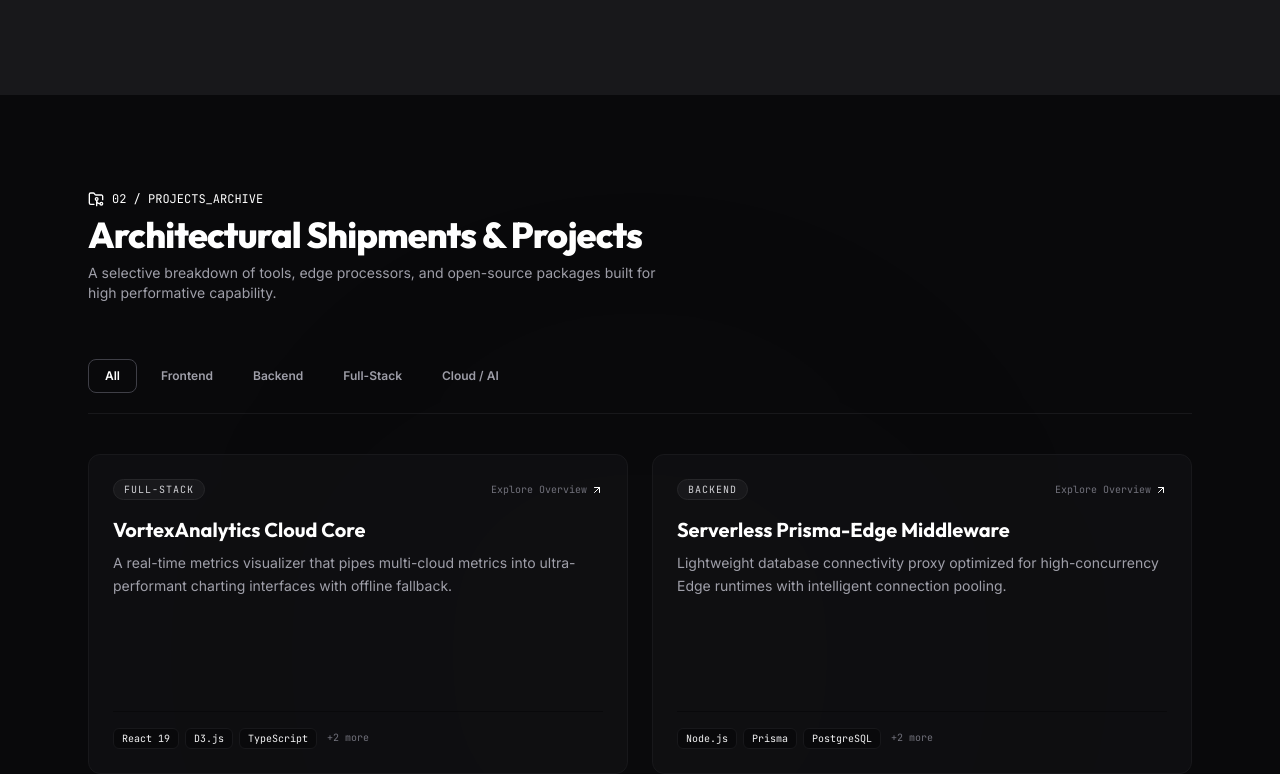
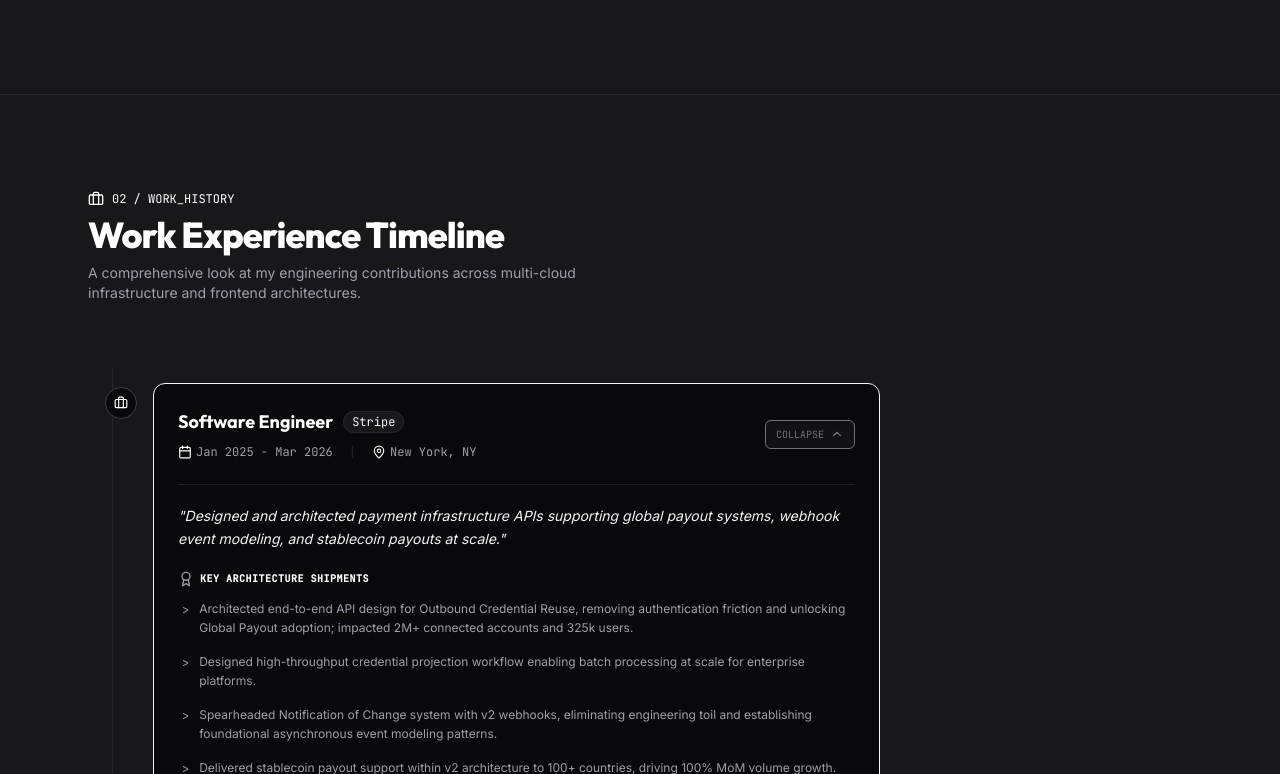
Before and after one commit to chialin6/portfolio, a React (Vite) app: page / in a window 1280 px wide. Shown: the part 2026-2800 px from the top of the page. Built offline with nearby package versions, Linux system fonts and the light colour scheme.

Commit message:
update projects && PR preview setup

```diff
--- a/src/App.tsx
+++ b/src/App.tsx
@@ -33,7 +33,7 @@ export default function App() {
       }
 
       // 3. Simple intersection tracker for highlighting navbar tabs
-      const sections = ["overview", "skills", "projects", "experience"];
+      const sections = ["overview", "skills", "experience", "projects"];
       const scrollPos = window.scrollY + 200;
 
       for (const section of sections) {
@@ -56,8 +56,8 @@ export default function App() {
   const menuItems = [
     { id: "overview", label: "OVERVIEW" },
     { id: "skills", label: "SKILLS" },
+    { id: "experience", label: "CAREER" },
     { id: "projects", label: "PROJECTS" },
-    { id: "experience", label: "CAREER" },
   ];
 
   const handleNavClick = (id: string) => {
@@ -142,8 +142,8 @@ export default function App() {
       <main className="relative">
         <Overview />
         <Skills />
+        <Experience />
         <Projects />
-        <Experience />
       </main>
 
       {/* Fast Back To Top pill */}
--- a/src/components/Projects.tsx
+++ b/src/components/Projects.tsx
@@ -10,11 +10,11 @@ import { projectsData } from "../data";
 import { Project } from "../types";
 
 export default function Projects() {
-  const [selectedCategory, setSelectedCategory] = useState<"All" | "Frontend" | "Backend" | "Full-Stack" | "Cloud / AI">("All");
+  const [selectedCategory, setSelectedCategory] = useState<"All" | "Frontend" | "Cloud / AI" | "Embedded Systems" | "Research">("All");
   const [activeProject, setActiveProject] = useState<Project | null>(null);
   const [copiedSnippet, setCopiedSnippet] = useState(false);
 
-  const categories = ["All", "Frontend", "Backend", "Full-Stack", "Cloud / AI"] as const;
+  const categories = ["All", "Frontend", "Cloud / AI", "Embedded Systems", "Research"] as const;
 
   const filteredProjects = selectedCategory === "All"
     ? projectsData
@@ -35,7 +35,7 @@ export default function Projects() {
         <div className="mb-14">
           <div className="flex items-center gap-2 mb-2 font-mono text-xs text-white">
             <FolderGit2 className="w-4 h-4" />
-            <span>02 / PROJECTS_ARCHIVE</span>
+            <span>03 / PROJECTS_ARCHIVE</span>
           </div>
           <h2 className="text-3xl sm:text-4xl font-display font-extrabold text-white tracking-tight">
             Architectural Shipments & Projects
@@ -145,7 +145,7 @@ export default function Projects() {
                     <span className="text-xs font-mono text-zinc-300 bg-zinc-900 px-2.5 py-0.5 rounded-full border border-zinc-800">
                       {activeProject.category}
                     </span>
-                    <span className="text-xs text-zinc-550 font-mono">Case Study</span>
+                    <span className="text-xs text-zinc-550 font-mono">Details</span>
                   </div>
                   <button
                     onClick={() => setActiveProject(null)}
@@ -205,7 +205,7 @@ export default function Projects() {
                             className="inline-flex items-center gap-1.5 px-4 py-2 bg-white hover:bg-zinc-200 text-black font-semibold rounded-lg text-xs transition cursor-pointer"
                           >
                             <ExternalLink className="w-4 h-4" />
-                            <span>Live Simulation</span>
+                            <span>{activeProject.liveUrlLabel ?? "Live Site"}</span>
                           </a>
                         )}
                       </div>
--- a/src/data.ts
+++ b/src/data.ts
@@ -59,7 +59,11 @@ export const experienceData: Job[] = [
       "Designed integration testing framework for Payout Methods, intercepting multiple faulty rollouts pre-production.",
       "Accelerated developer velocity as an early adopter of LLM coding tools; hosted technical testing workshops that cut onboarding ramp-up times for new peers."
     ],
-    techStack: ["Ruby", "Java", "MongoDB", "S3", "GraphQL", "REST APIs", "API Design"]
+    techStack: ["Ruby", "Java", "MongoDB", "S3", "GraphQL", "REST APIs", "API Design"],
+    links: [
+      { label: "Outbound Setup Intents API Docs", url: "https://docs.stripe.com/api/v2/money-management/outbound-setup-intents?api-version=2026-02-25.preview" },
+      { label: "Payout Methods API Docs", url: "https://docs.stripe.com/api/v2/money-management/payout-methods?api-version=2026-02-25.preview" }
+    ]
   },
   {
     id: "exp-2",
@@ -69,11 +73,15 @@ export const experienceData: Job[] = [
     period: "Jul 2021 - Jan 2025",
     description: "Built and maintained critical data pipeline infrastructure, microservices, and reporting systems supporting global financial data operations.",
     details: [
-      "Designed critical microservice and database to automate client export billing, reducing manual operations by 95% and drastically cutting system debugging time.",
-      "Re-architected data reporting pipeline with Airflow to add advanced observability and fallback retries; integrated corporate SSO for secure role-based access control.",
-      "Managed cross-functional data integrations for upstream chat events, ensuring strict compliance with global privacy laws.",
-      "Built automated monitoring watchdog for export pipelines, significantly improving report delivery SLAs.",
-      "Led engineering culture initiatives by organizing 2 internal hackathons and participating in technical recruiting panels."
+      "Designed and built a microservice and database to automate client data export billing, cutting manual operations by 95% and improving processing efficiency.",
+      "Automated generation and distribution of formatted export details across multiple data sources and export types.",
+      "Introduced an auditing feature tracking all generated and delivered reports, enhancing data integrity and reducing debugging time by 60%.",
+      "Re-architected reporting orchestration pipeline with Airflow, improving observability and retry mechanisms to enhance overall pipeline reliability.",
+      "Integrated Single Sign-On (SSO) for authentication and role-based access management, increasing security and streamlining user access.",
+      "Represented team in a cross-functional project integrating new chat event types from upstream into client chat reports, ensuring data privacy and security compliance.",
+      "Built a watchdog system to monitor daily export jobs, achieving a 10% increase in on-time report generation and improving operational efficiency.",
+      "Led the Culture Council, organizing team-building events, co-hosting 2 hackathons, and authoring quarterly newsletters with team metrics and actionable insights.",
+      "Actively participated in recruiting events, conducted candidate interviews, and supported diversity and inclusion initiatives."
     ],
     techStack: ["Python", "C++", "Apache Spark", "Airflow", "Kafka", "RabbitMQ", "SQL", "S3", "Microservices"]
   },
@@ -85,7 +93,8 @@ export const experienceData: Job[] = [
     period: "Jun 2020 - Sep 2020",
     description: "Automated ISP code generation and testing infrastructure, accelerating engineering productivity across large-scale functional modules.",
     details: [
-      "Automated ISP code generation pipelines, saving 800+ engineering hours across 200+ functional modules."
+      "Automated image signal processor code generation to accelerate the entire development process.",
+      "Saved more than 800 days of engineering effort by automatically generating bug-free C++ code for more than 200 modules."
     ],
     techStack: ["Python", "C++", "CI/CD", "Automation Pipelines"]
   }
@@ -94,126 +103,60 @@ export const experienceData: Job[] = [
 export const projectsData: Project[] = [
   {
     id: "proj-1",
-    title: "VortexAnalytics Cloud Core",
-    description: "A real-time metrics visualizer that pipes multi-cloud metrics into ultra-performant charting interfaces with offline fallback.",
-    longDescription: "VortexAnalytics compiles cross-cloud performance metrics (AWS CloudWatch, GCP Cloud Operations, Kubernetes clusters) into a integrated single-pane interface. Built with precision performance standards directly in React 19, managing hundreds of updates per second smoothly. Utilizes local IndexedDB storages so team members don't lose key telemetry graphs during structural connection drops.",
-    tags: ["React 19", "D3.js", "TypeScript", "Node.js", "SST Serverless"],
-    category: "Full-Stack",
-    githubUrl: "https://github.com/aliceliu/vortex-analytics",
-    liveUrl: "https://vortex-demo.aliceliu.dev",
+    title: "Job Match Agent AI",
+    description: "An AI agent built with Google Vertex AI SDK that evaluates job postings against my background and tells me whether a role is a good fit.",
+    longDescription: "A personal AI agent for job hunting that uses Google Vertex AI to analyze job descriptions and match them against my skills, experience, and preferences. The agent reasons about fit across multiple dimensions — tech stack overlap, role level, company stage — and returns a structured recommendation so I can quickly triage opportunities.",
+    tags: ["TypeScript", "Google Vertex AI", "AI Agent", "LLM"],
+    category: "Cloud / AI",
+    githubUrl: "https://github.com/chialin6/JobMatchAgentAI",
     highlights: [
-      "Supports render updates of up to 400 events per second with pristine 60FPS browser response.",
-      "Bespoke SVG-based charting module written from scratch to bypass bulky commercial graphing packages.",
-      "Intelligent background synchronizer that queues outbound alerts, preventing telemetry gaps on transient networks."
-    ],
-    demoCodeSnippet: `// Custom high-frequency batch update reducer
-export function useBatchTelemetry(intervalMs = 100) {
-  const [metrics, setMetrics] = useState<Metric[]>([]);
-  const queue = useRef<Metric[]>([]);
-
-  useEffect(() => {
-    const timer = setInterval(() => {
-      if (queue.current.length > 0) {
-        setMetrics(current => {
-          const merged = [...current, ...queue.current];
-          return merged.slice(-100); // Retain active history ceiling
-        });
-        queue.current = [];
-      }
-    }, intervalMs);
-    return () => clearInterval(timer);
-  }, [intervalMs]);
-
-  return { metrics, addMetric: (m: Metric) => queue.current.push(m) };
-}`
+      "Uses Google Vertex AI SDK to power multi-step reasoning over job descriptions.",
+      "Evaluates fit across tech stack, seniority level, and role scope against personal profile.",
+      "Returns structured match output to quickly triage job opportunities during search."
+    ]
   },
   {
     id: "proj-2",
-    title: "Serverless Prisma-Edge Middleware",
-    description: "Lightweight database connectivity proxy optimized for high-concurrency Edge runtimes with intelligent connection pooling.",
-    longDescription: "Edge executions like Cloudflare Workers can experience database driver overhead. This Node-based gateway layer intercepts calls, pools outgoing query handles efficiently, and serves automated REST caching. Yields incredibly fast serverless responses with robust security standardizations and schema sanitizations built-in.",
-    tags: ["Node.js", "Prisma", "PostgreSQL", "Docker", "Sentry"],
-    category: "Backend",
-    githubUrl: "https://github.com/aliceliu/prisma-edge",
-    liveUrl: "https://prisma-edge-docs.aliceliu.dev",
+    title: "Personal Portfolio Website",
+    description: "This portfolio site — a responsive single-page app built with React, TypeScript, and Tailwind CSS, deployed on GitHub Pages.",
+    longDescription: "Designed and built from scratch as a living résumé and project showcase. Uses Vite for fast local development, Framer Motion for smooth animations, and Tailwind CSS for styling. Deployed continuously to GitHub Pages. All content is data-driven, making it easy to update experience, skills, and projects without touching component code.",
+    tags: ["React", "TypeScript", "Tailwind CSS", "Vite", "Framer Motion"],
+    category: "Frontend",
+    githubUrl: "https://github.com/chialin6/portfolio",
+    liveUrl: "https://chialin6.github.io/portfolio/",
+    liveUrlLabel: "Live Site",
     highlights: [
-      "Cuts average Cold Start times on serverless handlers from 450ms down to a mere 35ms.",
-      "Dynamic auto-scaling connection pooling handles up to 10,000 parallel database executions smoothly.",
-      "Embedded logging relays securely push performance metrics directly to Sentry or OpenTelemetry."
-    ],
-    demoCodeSnippet: `// Multi-tenant database pooling gateway routing
-export async function executePrismaQuery(tenantId: string, queryPayload: Query) {
-  const cachedPool = await ConnectionRegistry.getOrCreatePool(tenantId);
-  try {
-    const result = await cachedPool.execute(queryPayload.sql, queryPayload.params);
-    return { success: true, rows: result.rows, durationMs: result.executionTime };
-  } catch (err) {
-    Telemetry.reportError("DB_QUERY_FAILURE", { tenantId, err });
-    throw new DatabaseDriverException("Edge query route failed securely", err);
-  }
-}`
+      "Built with AI",
+      "Animated skill dashboard, timeline-based work history, and filterable project grid.",
+      "Deployed to GitHub Pages with a resume PDF download served from the public directory."
+    ]
   },
   {
     id: "proj-3",
-    title: "QuantumScribe Modern Headless CMS",
-    description: "A blazing fast, responsive content management canvas utilizing localized block editor engines and full MDX formatting presets.",
-    longDescription: "QuantumScribe delivers visual article writing pipelines for highly demanding engineering documents. Built strictly upon modular architecture featuring fully structural nested block nodes. Seamlessly exports structured content into MDX, JSON Schema, or clean raw YAML formats in real-time.",
-    tags: ["React", "Zustand", "Tailwind CSS", "MDX Parser", "Vite"],
-    category: "Frontend",
-    githubUrl: "https://github.com/aliceliu/quantum-scribe",
-    liveUrl: "https://scribe.aliceliu.dev",
+    title: "Temperature & Humidity Display",
+    description: "Embedded application on the CM0DK (ARM Cortex-M0) module that reads and displays real-time temperature and humidity sensor data.",
+    longDescription: "A bare-metal embedded project built in 2017 on the ARM Cortex-M0 based CM0DK development board. Interfaced directly with temperature and humidity sensors over I2C, processed raw ADC readings, and rendered live sensor values on a connected display. Written in C without an RTOS.",
+    tags: ["C#", "ARM Cortex-M0", "CM0DK", "Embedded Systems"],
+    category: "Embedded Systems",
     highlights: [
-      "Zero-dependency block renderer designed specifically for highly readable text layouts.",
-      "Full keyboard interactive shortcuts (Vim or Standard modern styles) for instant authoring efficiency.",
-      "Generates optimized responsive web outputs matching WCAG 2.1 AA accessibility guidelines."
-    ],
-    demoCodeSnippet: `// Type-safe editor node transformations
-export interface ScribeBlock {
-  id: string;
-  type: "header" | "paragraph" | "code" | "callout";
-  content: string;
-}
-
-export function transformNodeToMDX(block: ScribeBlock): string {
-  switch (block.type) {
-    case "header": return \`# \${block.content}\\n\`;
-    case "code": return \`\\\`\\\`\\\`typescript\\n\${block.content}\\n\\\`\\\`\\\`\\n\`;
-    case "callout": return \`> [!TIP]\\n> \${block.content.split('\\n').join('\\n> ')}\\n\`;
-    default: return \`\${block.content}\\n\\n\`;
-  }
-}`
+      "Interfaced with I2C temperature and humidity sensors on ARM Cortex-M0 hardware.",
+      "Processed raw ADC sensor readings and rendered live values on an attached display.",
+      "Written in bare-metal C without an RTOS on the CM0DK development board (2017)."
+    ]
   },
   {
     id: "proj-4",
-    title: "Athena Auto-IaC Provisioner",
-    description: "An visual orchestration tool that lets teams layout complex GCP infrastructure topographies and compiles clean, bulletproof Terraform plans.",
-    longDescription: "Athena eliminates manual errors during Terraform infrastructure modeling. Users visual drag-and-drop nodes representing GCP buckets, compute VMs, VPC networks, and firewalls on an infinite zoom stage. Instantly parses connected architectures to spit out production-grade, secure declarative Terraform configuration structures.",
-    tags: ["TypeScript", "Terraform", "Canvas API", "GCP Stack", "Vite"],
-    category: "Cloud / AI",
-    githubUrl: "https://github.com/aliceliu/athena-iac",
-    liveUrl: "https://athena.aliceliu.dev",
+    title: "Outfit-Based Fashion Popularity Prediction",
+    description: "Computer vision research on predicting outfit popularity using deep learning — accepted as an oral paper at IEEE ICIP 2019.",
+    longDescription: "Published research investigating whether outfit composition can predict social media popularity. Built a CNN-based pipeline to extract visual features from outfit images and trained models to predict engagement metrics. Accepted as an oral presentation at the IEEE International Conference on Image Processing 2019 — a competitive venue for computer vision research.",
+    tags: ["Python", "Computer Vision", "Deep Learning", "CNN", "IEEE ICIP 2019"],
+    category: "Research",
+    liveUrl: "https://ieeexplore.ieee.org/document/8803461",
+    liveUrlLabel: "View Publication",
     highlights: [
-      "Compiles visual drawings into syntactically valid HCL files within 50 milliseconds.",
-      "Includes instant GCP security rule auditing warnings (Snyk/Chekov style) directly during canvas modeling.",
-      "Fully responsive infinite-grid canvas implementing zoom, panning, and automatic alignment grids."
-    ],
-    demoCodeSnippet: `// Node connection validation and HCL code compilation
-export function compileServiceNode(node: ServiceNode): string {
-  return \`resource "google_compute_instance" "\${node.id}" {
-  name         = "\${node.name}"
-  machine_type = "\${node.instanceType || "e2-medium"}"
-  zone         = "\${node.region || "us-central1-a"}"
-
-  boot_disk {
-    initialize_params {
-      image = "debian-cloud/debian-11"
-    }
-  }
-
-  network_interface {
-    network = "google_compute_network.custom_vpc.id"
-  }
-}\`;
-}`
+      "Accepted as an oral paper at IEEE International Conference on Image Processing 2019.",
+      "Built a CNN-based pipeline to extract visual features from outfit images for popularity prediction.",
+      "Explored the relationship between outfit composition and social media engagement metrics."
+    ]
   }
 ];
--- a/src/types.ts
+++ b/src/types.ts
@@ -9,9 +9,10 @@ export interface Project {
   description: string;
   longDescription: string;
   tags: string[];
-  category: "Frontend" | "Backend" | "Full-Stack" | "Cloud / AI";
+  category: "Frontend" | "Backend" | "Full-Stack" | "Cloud / AI" | "Embedded Systems" | "Research";
   githubUrl?: string;
   liveUrl?: string;
+  liveUrlLabel?: string;
   highlights: string[];
   demoCodeSnippet?: string;
   imageAlt?: string;
@@ -33,6 +34,7 @@ export interface Job {
   description: string;
   details: string[];
   techStack: string[];
+  links?: { label: string; url: string }[];
 }
 
 export type CodeFocusClass = "all" | "frontend" | "backend" | "cloud";
```
Also changed, not shown: src/components/Experience.tsx (+23 -2 lines), vite.config.ts (+13 -3 lines).
